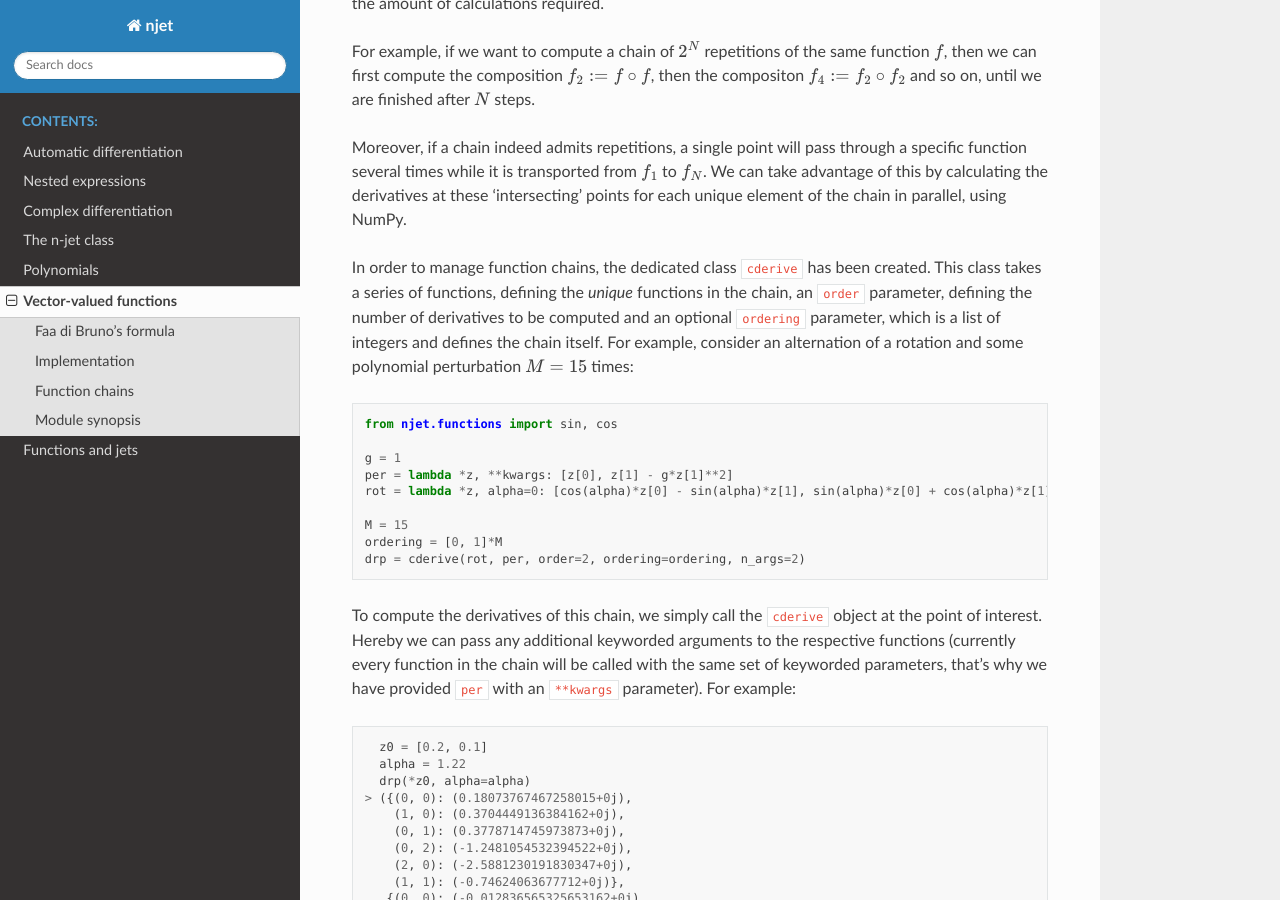
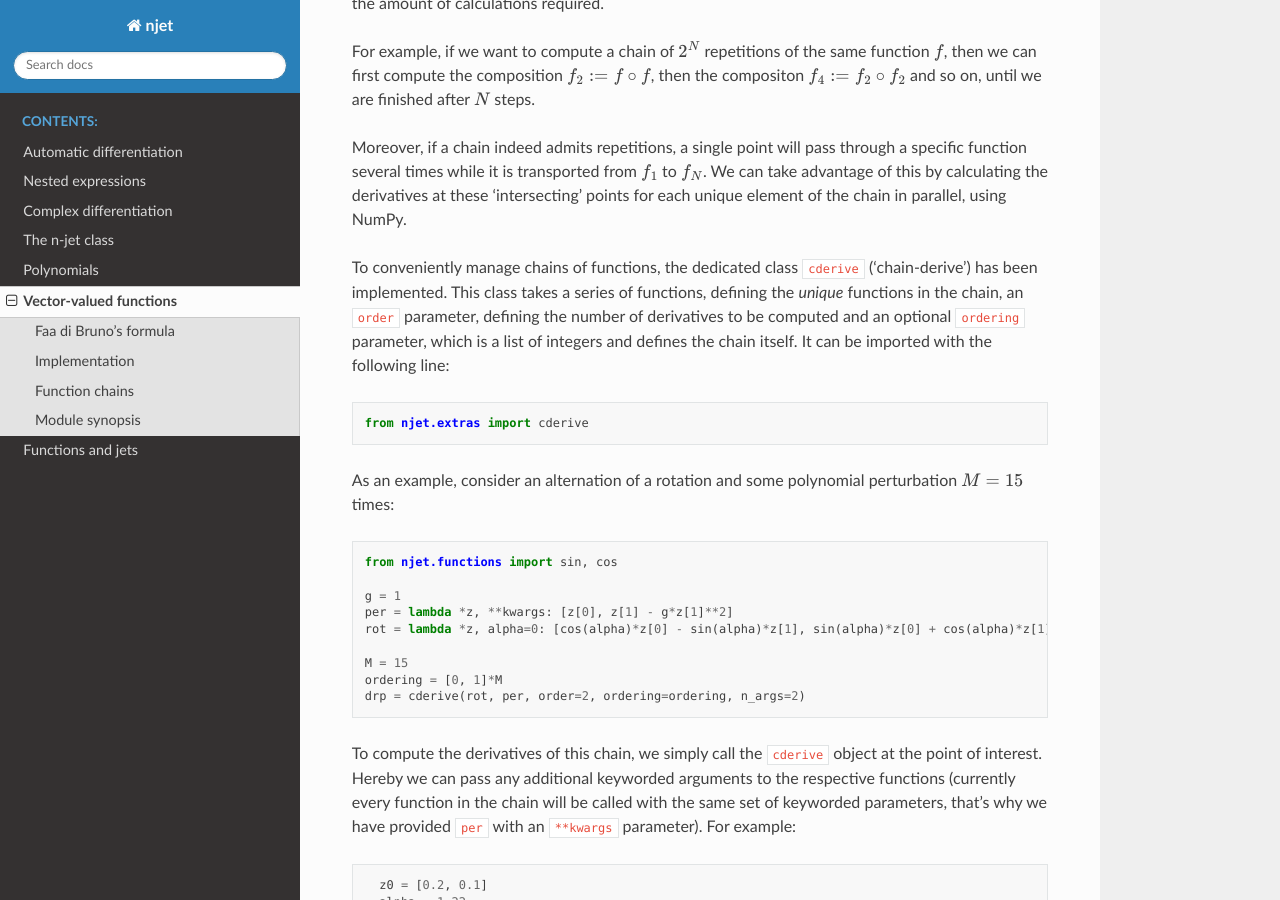
Before and after one commit to mtitze/njet, a Sphinx documentation site: the page built from docs/source/extras.rst, in a window 1280 px wide and 900 px high, scrolled down 3348 px. Built offline with Sphinx 7.4.7 and the Read the Docs theme 2.0.0, drawn with Linux system fonts in a browser that asks for light colours.

```diff
--- a/docs/source/extras.rst
+++ b/docs/source/extras.rst
@@ -151,7 +151,13 @@
 
 Moreover, if a chain indeed admits repetitions, a single point will pass through a specific function several times while it is transported from :math:`f_1` to :math:`f_N`. We can take advantage of this by calculating the derivatives at these 'intersecting' points for each unique element of the chain in parallel, using NumPy.
 
-In order to manage function chains, the dedicated class ``cderive`` has been created. This class takes a series of functions, defining the *unique* functions in the chain, an ``order`` parameter, defining the number of derivatives to be computed and an optional ``ordering`` parameter, which is a list of integers and defines the chain itself. For example, consider an alternation of a rotation and some
+To conveniently manage chains of functions, the dedicated class ``cderive`` ('chain-derive') has been implemented. This class takes a series of functions, defining the *unique* functions in the chain, an ``order`` parameter, defining the number of derivatives to be computed and an optional ``ordering`` parameter, which is a list of integers and defines the chain itself. It can be imported with the following line:
+
+.. code-block:: python
+
+    from njet.extras import cderive
+
+As an example, consider an alternation of a rotation and some
 polynomial perturbation :math:`M = 15` times:
 
 .. code-block:: python
```
Also changed, not shown: 1 other file.
